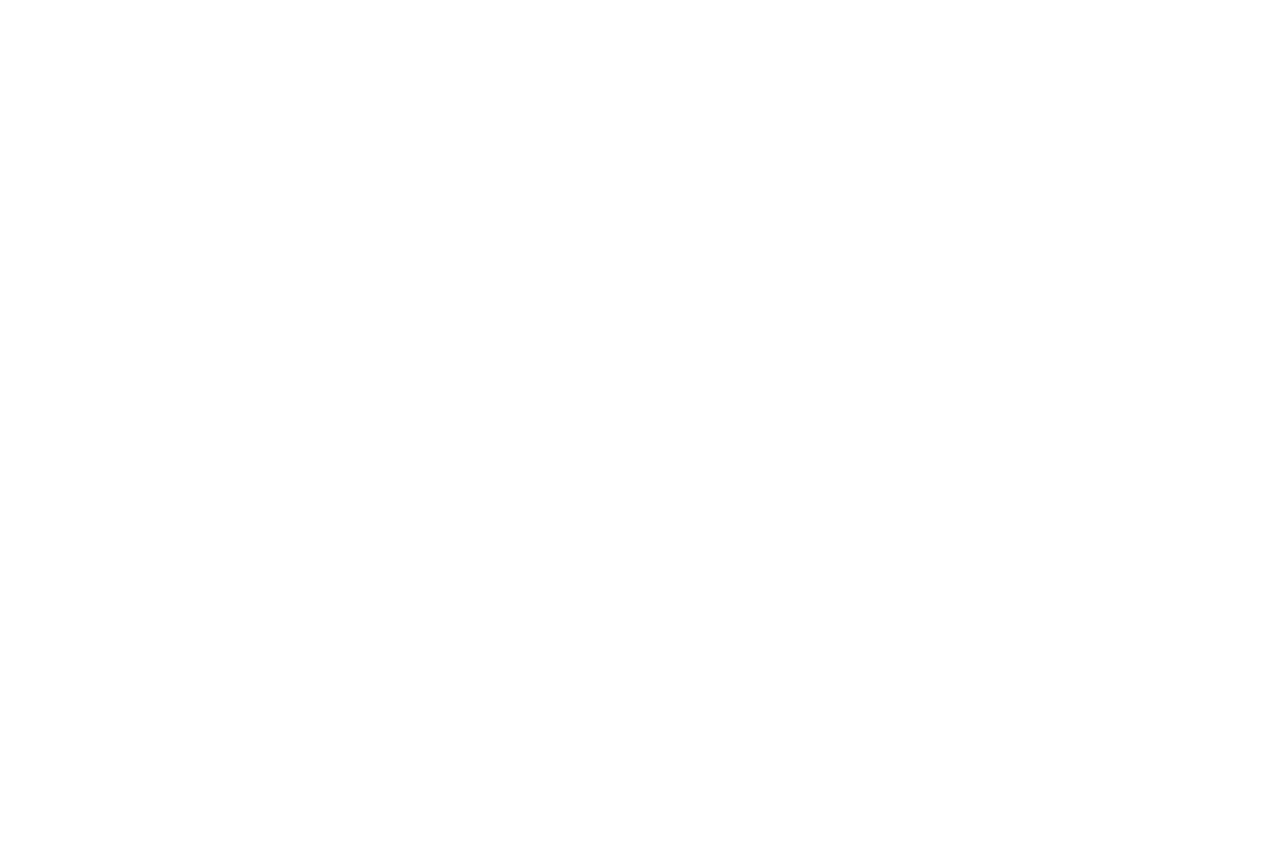
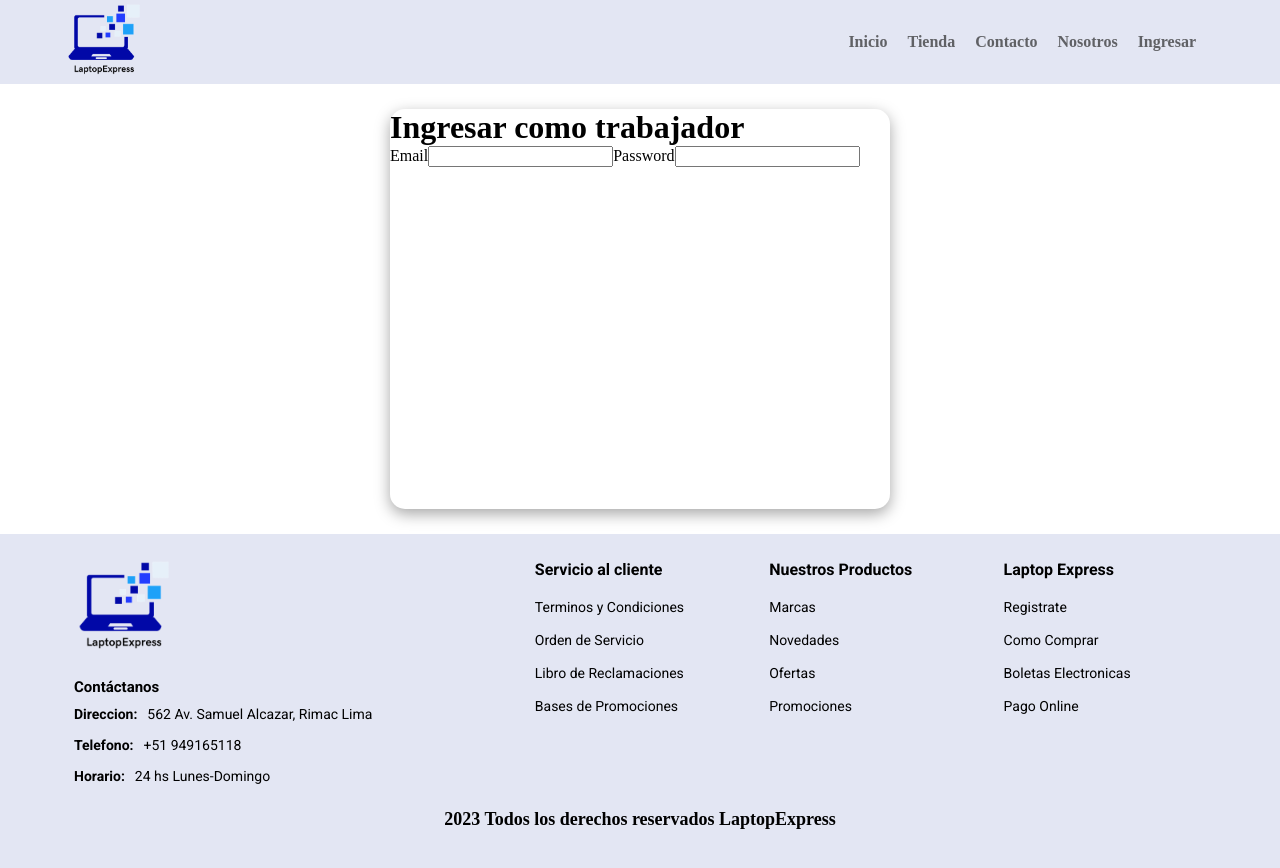
Before and after one commit to aleximate/Team-Service-Bussiness, a React (Vite) app in the folder tsbfrontend/: page /login in a window 1280 px wide. Before the commit this address had no page. Before the commit the page ends 800 px from the top, so only its background shows below. Built offline with nearby package versions, Linux system fonts and the light colour scheme.

Commit message:
login component

```diff
--- a/tsbfrontend/src/App.jsx
+++ b/tsbfrontend/src/App.jsx
@@ -11,7 +11,8 @@ import { Contact } from "./Pages/Contact";
 import { About } from "./Pages/About";
 import { Storage } from "./Pages/Storage";
 import { Detail } from "./Shared/Detail";
-import { ProductByType } from "./Pages/ProductByType"
+import { ProductByType } from "./Pages/ProductByType";
+import { Login } from "./Components/Login";
 
 function Pages() {
   return (
@@ -20,25 +21,23 @@ function Pages() {
       <div className="content-container">
         <Outlet />
       </div>
-      <Footer/>
+      <Footer />
     </div>
   );
 }
-
 
 function App() {
   return (
     <BrowserRouter>
       <Routes>
-        <Route
-          path="/"
-          element={<Pages/>}>
-          <Route path="/" element={<Home/>} />
-          <Route path="/Nosotros" element={<About/>} />
-          <Route path="/Tienda" element={<Storage/>} />
+        <Route path="/" element={<Pages />}>
+          <Route path="/" element={<Home />} />
+          <Route path="/Nosotros" element={<About />} />
+          <Route path="/Tienda" element={<Storage />} />
           <Route path="/Contacto" element={<Contact />} />
           <Route path="/Producto-Detallado/:id" element={<Detail />} />
-          <Route path="/Producto-Tipo/:id" element={<ProductByType/>}/>
+          <Route path="/Producto-Tipo/:id" element={<ProductByType />} />
+          <Route path="/login" element={<Login />} />
         </Route>
         <Route path="/menu" element={<Menu />} />
         <Route path="/create/:tipo" element={<Create />} />
--- a/tsbfrontend/src/Components/Create.jsx
+++ b/tsbfrontend/src/Components/Create.jsx
@@ -14,19 +14,19 @@ export const Create = () => {
 
   const fetchDataByType = {
     producto: createProducts,
-    persona: createConsumers,
+    trabajador: createConsumers,
     tipos: createTypes,
   };
 
   const columnHeaders = {
     producto: ["Nombre", "Precio"],
-    persona: ["Nombre", "Apellido", "Email", "Fecha de Nacimiento", "DNI"],
+    trabajador: ["Nombre", "Apellido", "Email", "Fecha de Nacimiento", "DNI","Contraseña"],
     tipos: ["Nombre"],
   };
 
   const allFields = {
     producto: ["name", "price", "onSale", "typeProduct", "image"],
-    persona: ["name", "lastName", "email", "birthDate", "dni"],
+    trabajador: ["name", "lastName", "email", "birthDate", "dni","password"],
     tipos: ["name"],
   };
 
@@ -113,8 +113,8 @@ export const Create = () => {
         Crear Nuevo{" "}
         {tipo === "producto"
           ? "Producto"
-          : tipo === "persona"
-          ? "Persona"
+          : tipo === "trabajador"
+          ? "Trabajador"
           : "Tipo"}
       </h1>
       <form onSubmit={handleSubmit} encType="multipart/form-data">
--- a/tsbfrontend/src/Components/List.jsx
+++ b/tsbfrontend/src/Components/List.jsx
@@ -3,6 +3,7 @@ import { deleteProduct, getAllProducts } from "../Api/Products";
 import { deleteConsumer, getAllConsumers } from "../Api/Consumers";
 import { Link, useNavigate, useParams } from "react-router-dom";
 import { deleteType, getAllTypes } from "../Api/TypeProducts";
+import Swal from "sweetalert2";
 import "./List.css";
 
 export const List = () => {
@@ -13,13 +14,13 @@ export const List = () => {
 
   const fetchDataByType = {
     producto: getAllProducts,
-    persona: getAllConsumers,
+    trabajador: getAllConsumers,
     tipos: getAllTypes,
   };
 
   const fetchDeleteByType = {
     producto: deleteProduct,
-    persona: deleteConsumer,
+    trabajador: deleteConsumer,
     tipos: deleteType,
   };
 
@@ -33,7 +34,7 @@ export const List = () => {
       "Imagen",
       "Acciones",
     ],
-    persona: [
+    trabajador: [
       "ID",
       "Nombre",
       "Apellido",
@@ -59,7 +60,7 @@ export const List = () => {
       "image",
       "actions",
     ],
-    persona: ["id", "name", "lastName", "email", "birthDate", "dni", "actions"],
+    trabajador: ["id", "name", "lastName", "email", "birthDate", "dni", "actions"],
     tipos: ["id", "name", "actions"],
   };
 
@@ -69,9 +70,25 @@ export const List = () => {
   try {
     const deleteFunction = fetchDeleteByType[tipo];
     if (deleteFunction) {
+      const result = await Swal.fire({
+        title: "¿Estas seguro de eliminar?",
+        text: "No podras recuperar los datos",
+        icon: "warning",
+        showCancelButton: true,
+        confirmButtonColor: "#3085d6",
+        cancelButtonColor: "#d33",
+        confirmButtonText: "Si, eliminar",
+      });
+
+      if (result.isConfirmed) {
+        // Ejecuta la función de eliminación si el usuario confirma
         await deleteFunction(itemId);
         // Actualiza la lista después de eliminar el elemento
         setData((prevData) => prevData.filter((item) => item.id !== itemId));
+
+        // Muestra un mensaje de éxito
+        Swal.fire("Eliminado", "Tu item ha sido eliminado", "Satisfactoriamente");
+      }
     } else {
       console.error(
         "No se encontró una función de eliminación para el tipo:",
@@ -107,8 +124,8 @@ export const List = () => {
         Lista de{" "}
         {tipo === "producto"
           ? "Productos"
-          : tipo === "persona"
-          ? "Personas"
+          : tipo === "trabajador"
+          ? "Trabajador"
           : "Tipos"}
       </h1>
       <div className="contenedor-boton">
--- /dev/null
+++ b/tsbfrontend/src/Components/Login.css
@@ -0,0 +1,22 @@
+.login-container {
+    margin-top: 25px;
+    margin-bottom: 25px;
+    width: 100%;
+    display: flex;
+    justify-content: center;
+}
+
+.login-container-1 {
+    width: 90%;
+    max-width: 1200px;
+    display: flex;
+    justify-content: center;
+    align-items: center;
+}
+
+.login-form {
+    width: 500px;
+    height: 400px;
+    border-radius: 15px;
+    box-shadow: rgba(0, 0, 0, 0.35) 0px 5px 15px;
+}
--- a/tsbfrontend/src/Components/Login.jsx
+++ b/tsbfrontend/src/Components/Login.jsx
@@ -0,0 +1,17 @@
+import "./Login.css";
+
+export const Login = () => {
+    return(
+        <div className="login-container">
+            <div className="login-container-1">
+                <form className="login-form">
+                    <h1>Ingresar como trabajador</h1>
+                    <label>Email</label>
+                    <input></input>
+                    <label>Password</label>
+                    <input></input>
+                </form>
+            </div>
+        </div>
+    )
+}
--- a/tsbfrontend/src/Components/Menu.jsx
+++ b/tsbfrontend/src/Components/Menu.jsx
@@ -1,11 +1,10 @@
-import React from "react";
 import { Link } from "react-router-dom";
 import { FontAwesomeIcon } from "@fortawesome/react-fontawesome";
 import { faShop } from "@fortawesome/free-solid-svg-icons";
 import { faPerson } from "@fortawesome/free-solid-svg-icons";
 import { faFilter } from "@fortawesome/free-solid-svg-icons";
 import "./Menu.css";
-import { Footer } from "../Shared/Footer";
+
 
 export const Menu = () => {
   return (
@@ -21,10 +20,10 @@ export const Menu = () => {
           </Link>
         </li>
         <li className="menu-item">
-          <Link to="/lista/persona" className="menu-link">
+          <Link to="/lista/trabajador" className="menu-link">
             <div className="menu-button menu-person">
               <FontAwesomeIcon icon={faPerson} className="icon menu-icon" />
-              <span className="menu-text">Personas</span>
+              <span className="menu-text">Trabjadores</span>
             </div>
           </Link>
         </li>
--- a/tsbfrontend/src/Shared/Navbar.jsx
+++ b/tsbfrontend/src/Shared/Navbar.jsx
@@ -6,7 +6,8 @@ export const Navbar=()=>{
     { path: "/", name: "Inicio" },
     { path: "/Tienda", name: "Tienda" },
     { path: "/Contacto", name: "Contacto" },
-    { path: "/Nosotros", name: "Nosotros" }
+    { path: "/Nosotros", name: "Nosotros" },
+    { path: "/Login", name:"Ingresar"}
   ];
   return (
     <header className="navbar-header">
```
Lines whose indentation alone changed are shown as unchanged.
